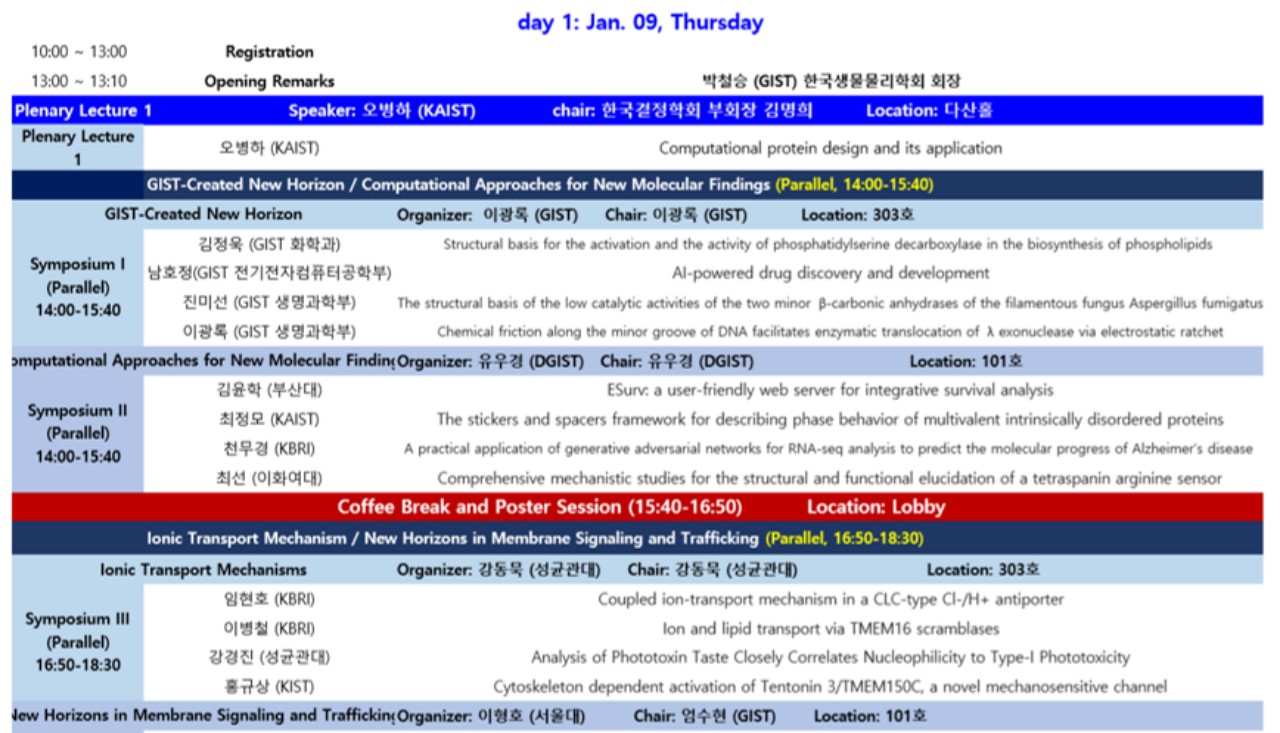
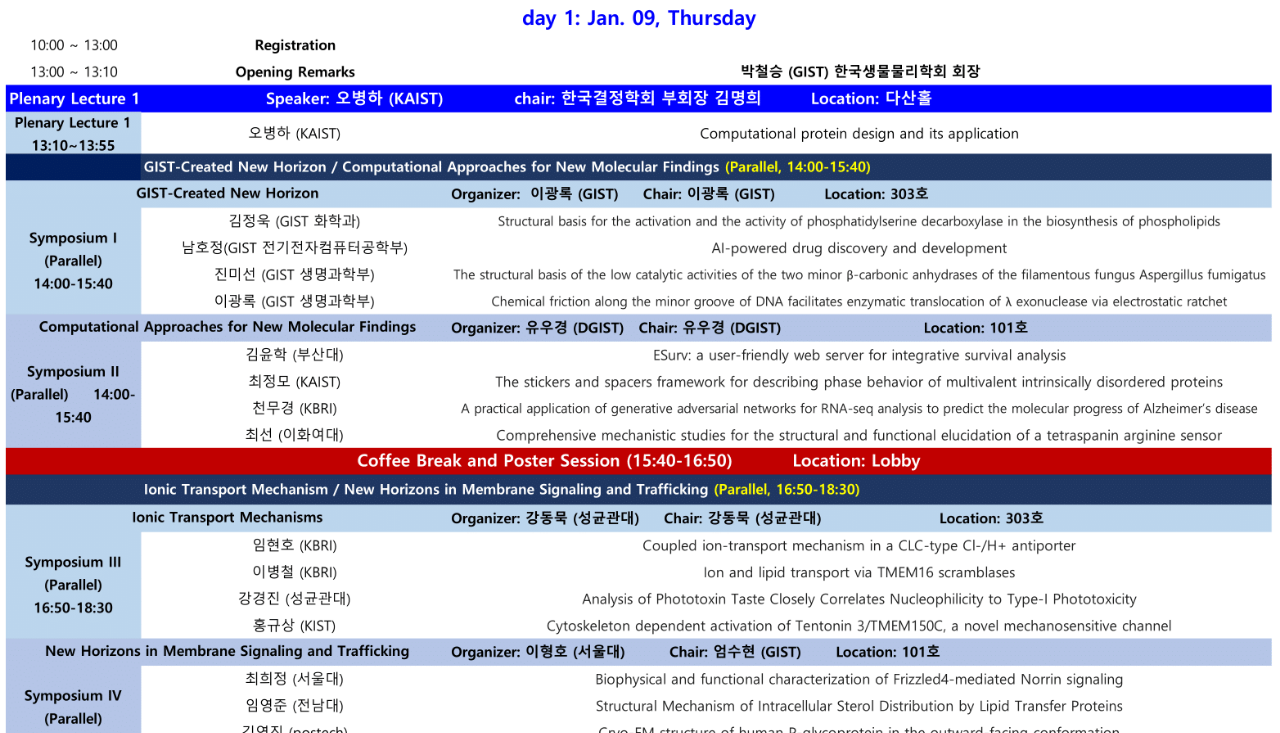
Before and after one commit to fksbs/fksbs.github.io, a website with bundled scripts: page program.html in a window 1280 px wide. Shown: the part 67-800 px from the top of the page. Built offline with nearby package versions, Linux system fonts and the light colour scheme.

Commit message:
Change program image with better Q

```diff
--- a/program.html
+++ b/program.html
@@ -93,10 +93,8 @@
 
     <div class="section" style="background-color:white;">
       <div class="col s12 m12 l12">
-        <img class="responsive-img" src="images/p1.png" style="width:100%;">
-        <img class="responsive-img" src="images/p2.png" style="width:100%;">
-        <img class="responsive-img" src="images/p3.png" style="width:100%;">
-        <img class="responsive-img" src="images/p4.png" style="width:100%;">
+
+        <img class="responsive-img" src="images/2020FKSBS_program_ver38-2M.png" style="width:100%;">
 
       </div>
     </div>
```
Also changed, not shown: images/2020FKSBS_program_ver38-1.png (added), images/2020FKSBS_program_ver38-1C.png (added), images/2020FKSBS_program_ver38-1M.png (added), images/2020FKSBS_program_ver38-2.png (added), images/2020FKSBS_program_ver38-2C.png (added), images/2020FKSBS_program_ver38-2M.png (added).
